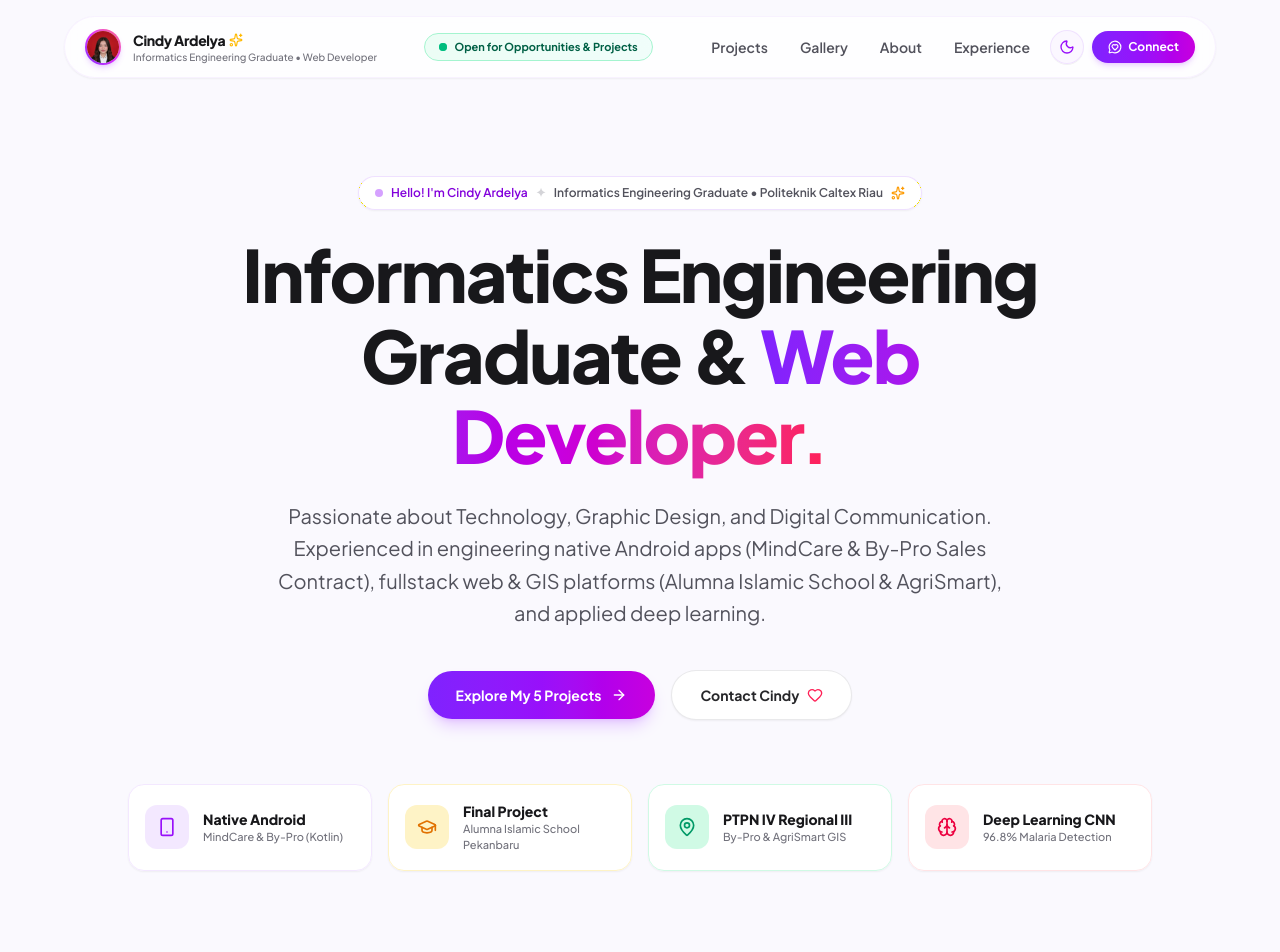
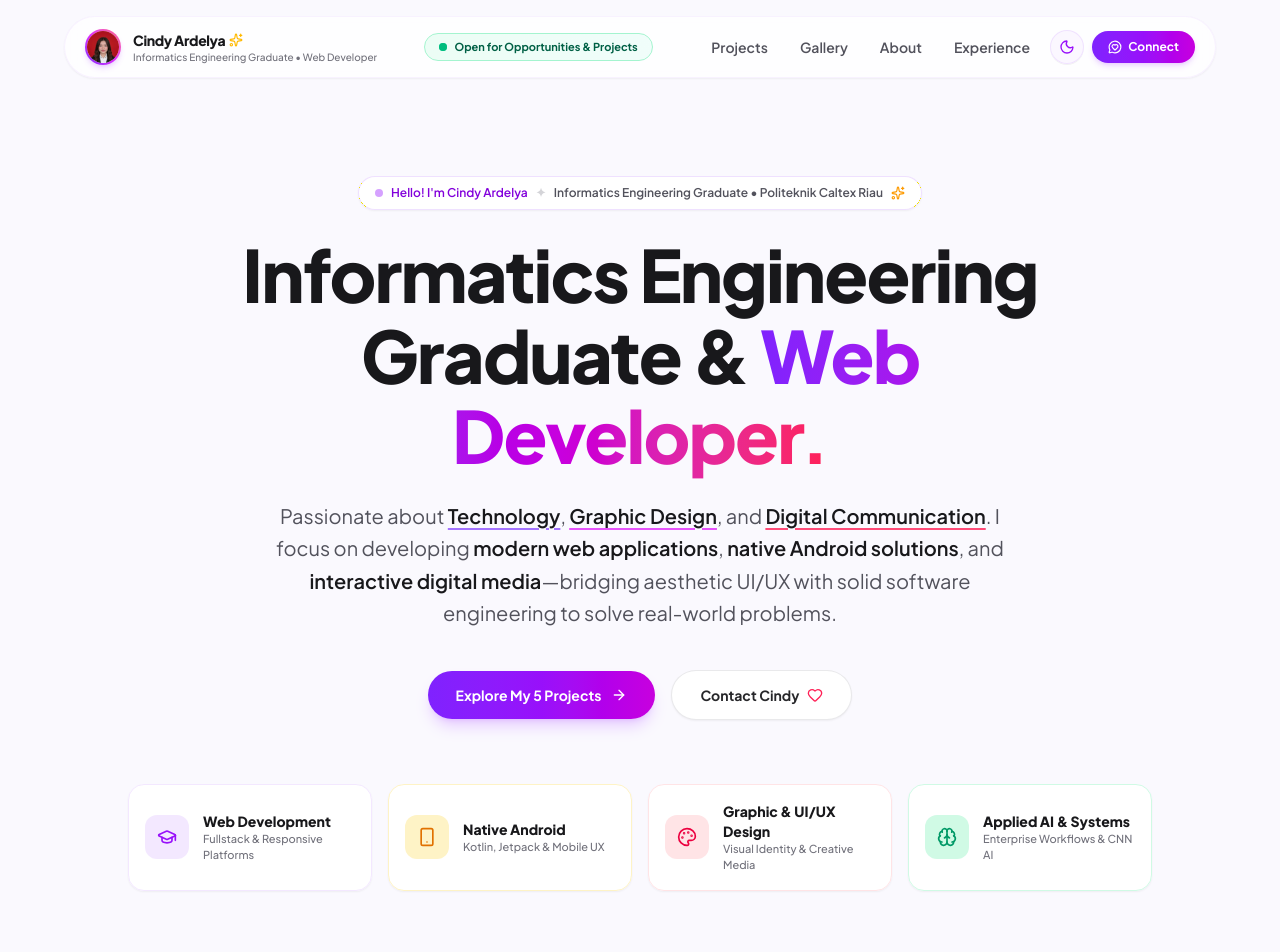
Before and after one commit to cindyardelya22/Porto, a Next.js app: page / in a window 1280 px wide. Shown: the top 952 px of the page. Built offline with nearby package versions, Linux system fonts and the light colour scheme.

Commit message:
refactor: highlight passions and domains in hero intro and badges without app names

```diff
--- a/src/app/layout.tsx
+++ b/src/app/layout.tsx
@@ -30,28 +30,25 @@ export const viewport: Viewport = {
 
 export const metadata: Metadata = {
   metadataBase: new URL('https://cindyardelya.dev'),
-  title: 'Cindy Ardelya — Mobile & Fullstack Developer | Personal Portfolio',
+  title: 'Cindy Ardelya — Informatics Engineering Graduate | Web Developer',
   description:
-    'Official portfolio of Cindy Ardelya, Fresh Graduate from Politeknik Caltex Riau. Showcasing native Android (MindCare & By-Pro PTPN IV), fullstack web & GIS (Alumna Islamic School Pekanbaru & AgriSmart), and applied deep learning.',
+    'Official portfolio of Cindy Ardelya. Passionate about Technology, Graphic Design, and Digital Communication. Focusing on modern web applications, native Android solutions, and interactive digital experiences.',
   keywords: [
     'Cindy Ardelya',
     'Personal Portfolio',
+    'Informatics Engineering Graduate',
+    'Web Developer',
     'Politeknik Caltex Riau',
-    'Fresh Graduate Software Engineer',
-    'MindCare',
-    'By-Pro Sales Contract',
-    'PTPN IV Regional III',
-    'Alumna Islamic School Pekanbaru',
-    'AgriSmart GIS',
-    'Malaria CNN',
     'Android Kotlin Developer',
     'Laravel Fullstack',
+    'UI UX Design',
+    'Digital Communication',
   ],
   authors: [{ name: 'Cindy Ardelya' }],
   openGraph: {
-    title: 'Cindy Ardelya — Mobile & Fullstack Developer | Personal Portfolio',
+    title: 'Cindy Ardelya — Informatics Engineering Graduate | Web Developer',
     description:
-      'Personal creative portfolio of Cindy Ardelya, Fresh Graduate from Politeknik Caltex Riau. Showcasing MindCare, By-Pro PTPN IV, Alumna Islamic School Pekanbaru, AgriSmart GIS, and Malaria CNN Classifier.',
+      'Official portfolio of Cindy Ardelya. Passionate about Technology, Graphic Design, and Digital Communication. Focusing on modern web applications, native Android solutions, and interactive digital experiences.',
     url: 'https://cindyardelya.dev',
     siteName: 'Cindy Ardelya Portfolio',
     images: [
@@ -67,9 +64,9 @@ export const metadata: Metadata = {
   },
   twitter: {
     card: 'summary_large_image',
-    title: 'Cindy Ardelya — Mobile & Fullstack Developer | Personal Portfolio',
+    title: 'Cindy Ardelya — Informatics Engineering Graduate | Web Developer',
     description:
-      'Personal creative portfolio of Cindy Ardelya. Showcasing MindCare, By-Pro, Alumna Islamic School Pekanbaru, AgriSmart, and Malaria CNN.',
+      'Official portfolio of Cindy Ardelya. Passionate about Technology, Graphic Design, and Digital Communication. Focusing on modern web applications, native Android solutions, and interactive digital experiences.',
     images: ['/images/mindcare.jpg'],
   },
 };
--- a/src/components/Hero.tsx
+++ b/src/components/Hero.tsx
@@ -3,7 +3,7 @@
 import React from 'react';
 import { motion } from 'framer-motion';
 import { useCursor } from '@/context/CursorContext';
-import { Sparkles, ArrowRight, Smartphone, Heart, GraduationCap, MapPin, Brain } from 'lucide-react';
+import { Sparkles, ArrowRight, Smartphone, Heart, GraduationCap, Palette, Brain } from 'lucide-react';
 
 export default function Hero() {
   const { setCursor, resetCursor } = useCursor();
@@ -52,7 +52,31 @@ export default function Hero() {
             transition={{ duration: 0.7, delay: 0.2 }}
             className="text-sm sm:text-lg md:text-xl text-zinc-600 dark:text-zinc-300 font-normal max-w-3xl mx-auto leading-relaxed px-2"
           >
-            Passionate about Technology, Graphic Design, and Digital Communication. Experienced in engineering native Android apps (MindCare & By-Pro Sales Contract), fullstack web & GIS platforms (Alumna Islamic School & AgriSmart), and applied deep learning.
+            Passionate about{' '}
+            <span className="font-semibold text-zinc-900 dark:text-white underline decoration-violet-500/80 decoration-2 underline-offset-4">
+              Technology
+            </span>
+            ,{' '}
+            <span className="font-semibold text-zinc-900 dark:text-white underline decoration-fuchsia-500/80 decoration-2 underline-offset-4">
+              Graphic Design
+            </span>
+            , and{' '}
+            <span className="font-semibold text-zinc-900 dark:text-white underline decoration-rose-500/80 decoration-2 underline-offset-4">
+              Digital Communication
+            </span>
+            . I focus on developing{' '}
+            <span className="font-semibold text-zinc-900 dark:text-zinc-100">
+              modern web applications
+            </span>
+            ,{' '}
+            <span className="font-semibold text-zinc-900 dark:text-zinc-100">
+              native Android solutions
+            </span>
+            , and{' '}
+            <span className="font-semibold text-zinc-900 dark:text-zinc-100">
+              interactive digital media
+            </span>
+            —bridging aesthetic UI/UX with solid software engineering to solve real-world problems.
           </motion.p>
 
           {/* Action CTAs */}
@@ -91,47 +115,47 @@ export default function Hero() {
           transition={{ duration: 0.8, delay: 0.4 }}
           className="grid grid-cols-1 sm:grid-cols-2 lg:grid-cols-4 gap-3 sm:gap-4 pt-12 sm:pt-16 max-w-5xl mx-auto"
         >
-          {/* Badge 1: MindCare & By-Pro Mobile */}
+          {/* Badge 1: Web Development */}
           <div className="bg-white/90 dark:bg-zinc-900/90 backdrop-blur-md border border-purple-100 dark:border-zinc-800 rounded-2xl p-4 shadow-xs hover:shadow-md transition-all flex items-center space-x-3.5">
             <div className="h-11 w-11 rounded-xl bg-purple-100 dark:bg-purple-950/60 text-purple-600 dark:text-purple-300 flex items-center justify-center shrink-0">
+              <GraduationCap className="w-5 h-5" />
+            </div>
+            <div>
+              <div className="text-sm font-extrabold text-zinc-900 dark:text-white">Web Development</div>
+              <div className="text-[11px] text-zinc-500 dark:text-zinc-400 font-medium">Fullstack & Responsive Platforms</div>
+            </div>
+          </div>
+
+          {/* Badge 2: Native Android */}
+          <div className="bg-white/90 dark:bg-zinc-900/90 backdrop-blur-md border border-amber-100 dark:border-zinc-800 rounded-2xl p-4 shadow-xs hover:shadow-md transition-all flex items-center space-x-3.5">
+            <div className="h-11 w-11 rounded-xl bg-amber-100 dark:bg-amber-950/60 text-amber-600 dark:text-amber-300 flex items-center justify-center shrink-0">
               <Smartphone className="w-5 h-5" />
             </div>
             <div>
               <div className="text-sm font-extrabold text-zinc-900 dark:text-white">Native Android</div>
-              <div className="text-[11px] text-zinc-500 dark:text-zinc-400 font-medium">MindCare & By-Pro (Kotlin)</div>
+              <div className="text-[11px] text-zinc-500 dark:text-zinc-400 font-medium">Kotlin, Jetpack & Mobile UX</div>
             </div>
           </div>
 
-          {/* Badge 2: Alumna Islamic School Pekanbaru Final Project */}
-          <div className="bg-white/90 dark:bg-zinc-900/90 backdrop-blur-md border border-amber-100 dark:border-zinc-800 rounded-2xl p-4 shadow-xs hover:shadow-md transition-all flex items-center space-x-3.5">
-            <div className="h-11 w-11 rounded-xl bg-amber-100 dark:bg-amber-950/60 text-amber-600 dark:text-amber-300 flex items-center justify-center shrink-0">
-              <GraduationCap className="w-5 h-5" />
+          {/* Badge 3: Graphic Design & UI/UX */}
+          <div className="bg-white/90 dark:bg-zinc-900/90 backdrop-blur-md border border-rose-100 dark:border-zinc-800 rounded-2xl p-4 shadow-xs hover:shadow-md transition-all flex items-center space-x-3.5">
+            <div className="h-11 w-11 rounded-xl bg-rose-100 dark:bg-rose-950/60 text-rose-600 dark:text-rose-300 flex items-center justify-center shrink-0">
+              <Palette className="w-5 h-5" />
             </div>
             <div>
-              <div className="text-sm font-extrabold text-zinc-900 dark:text-white">Final Project</div>
-              <div className="text-[11px] text-zinc-500 dark:text-zinc-400 font-medium">Alumna Islamic School Pekanbaru</div>
+              <div className="text-sm font-extrabold text-zinc-900 dark:text-white">Graphic & UI/UX Design</div>
+              <div className="text-[11px] text-zinc-500 dark:text-zinc-400 font-medium">Visual Identity & Creative Media</div>
             </div>
           </div>
 
-          {/* Badge 3: PTPN IV MBKM */}
+          {/* Badge 4: Applied AI & Systems */}
           <div className="bg-white/90 dark:bg-zinc-900/90 backdrop-blur-md border border-emerald-100 dark:border-zinc-800 rounded-2xl p-4 shadow-xs hover:shadow-md transition-all flex items-center space-x-3.5">
             <div className="h-11 w-11 rounded-xl bg-emerald-100 dark:bg-emerald-950/60 text-emerald-600 dark:text-emerald-300 flex items-center justify-center shrink-0">
-              <MapPin className="w-5 h-5" />
-            </div>
-            <div>
-              <div className="text-sm font-extrabold text-zinc-900 dark:text-white">PTPN IV Regional III</div>
-              <div className="text-[11px] text-zinc-500 dark:text-zinc-400 font-medium">By-Pro & AgriSmart GIS</div>
-            </div>
-          </div>
-
-          {/* Badge 4: Deep Learning */}
-          <div className="bg-white/90 dark:bg-zinc-900/90 backdrop-blur-md border border-rose-100 dark:border-zinc-800 rounded-2xl p-4 shadow-xs hover:shadow-md transition-all flex items-center space-x-3.5">
-            <div className="h-11 w-11 rounded-xl bg-rose-100 dark:bg-rose-950/60 text-rose-600 dark:text-rose-300 flex items-center justify-center shrink-0">
               <Brain className="w-5 h-5" />
             </div>
             <div>
-              <div className="text-sm font-extrabold text-zinc-900 dark:text-white">Deep Learning CNN</div>
-              <div className="text-[11px] text-zinc-500 dark:text-zinc-400 font-medium">96.8% Malaria Detection</div>
+              <div className="text-sm font-extrabold text-zinc-900 dark:text-white">Applied AI & Systems</div>
+              <div className="text-[11px] text-zinc-500 dark:text-zinc-400 font-medium">Enterprise Workflows & CNN AI</div>
             </div>
           </div>
         </motion.div>
```
